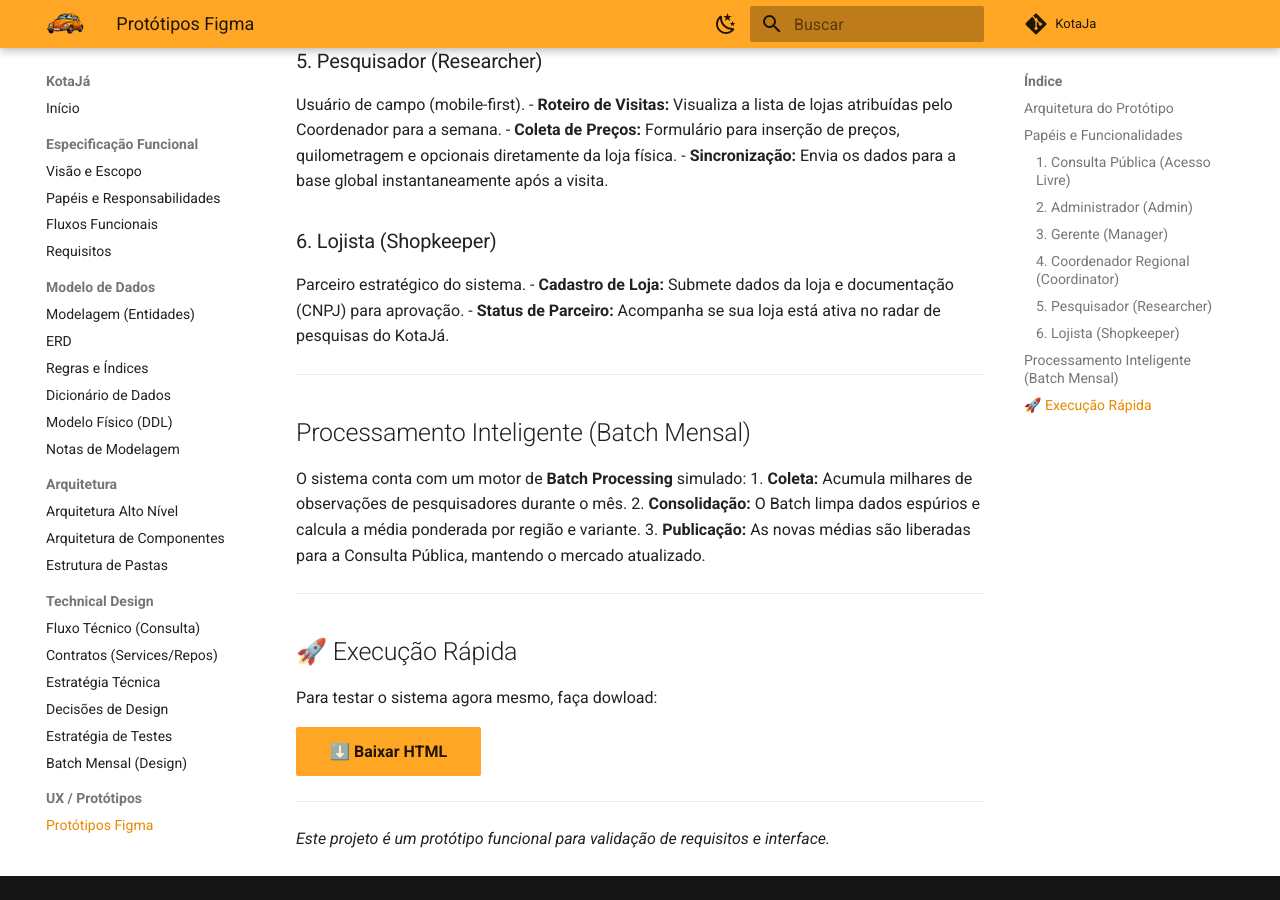
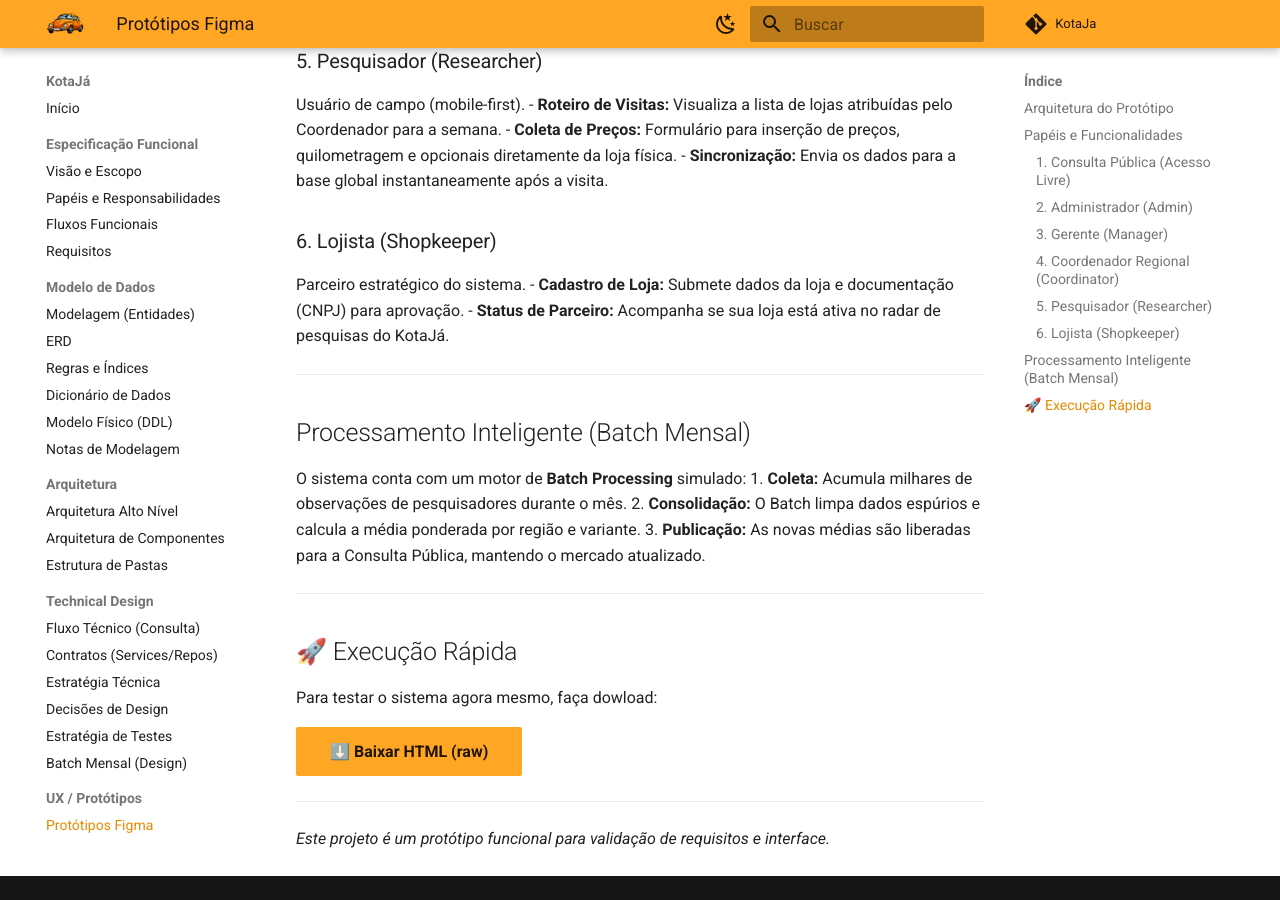
Before and after one commit to milenaaires/KotaJa, an MkDocs documentation site: the page built from docs/20-prototipos.md, in a window 1280 px wide and 900 px high, scrolled down 1403 px. Built offline with MkDocs 1.6.1 and Material for MkDocs 9.7.7, drawn with Linux system fonts in a browser that asks for light colours; comment, search, counter and statistics services are not loaded; some of the changed lines change nothing that is shown.

Commit message:
Update UI/UX prototype documentation

```diff
--- a/docs/20-prototipos.md
+++ b/docs/20-prototipos.md
@@ -66,11 +66,11 @@
 
 Para testar o sistema agora mesmo, faça dowload:
 
-<a href="downloads/Prototipo_KotaJa.html"
-   download="Prototipo_KotaJa.html"
+<a href="https://raw.githubusercontent.com/milenaaires/KotaJa/main/docs/downloads/Prototipo_KotaJa.html"
    class="md-button md-button--primary">
-  ⬇️ Baixar HTML
+  ⬇️ Baixar HTML (raw)
 </a>
+
 
 ---
 
```
